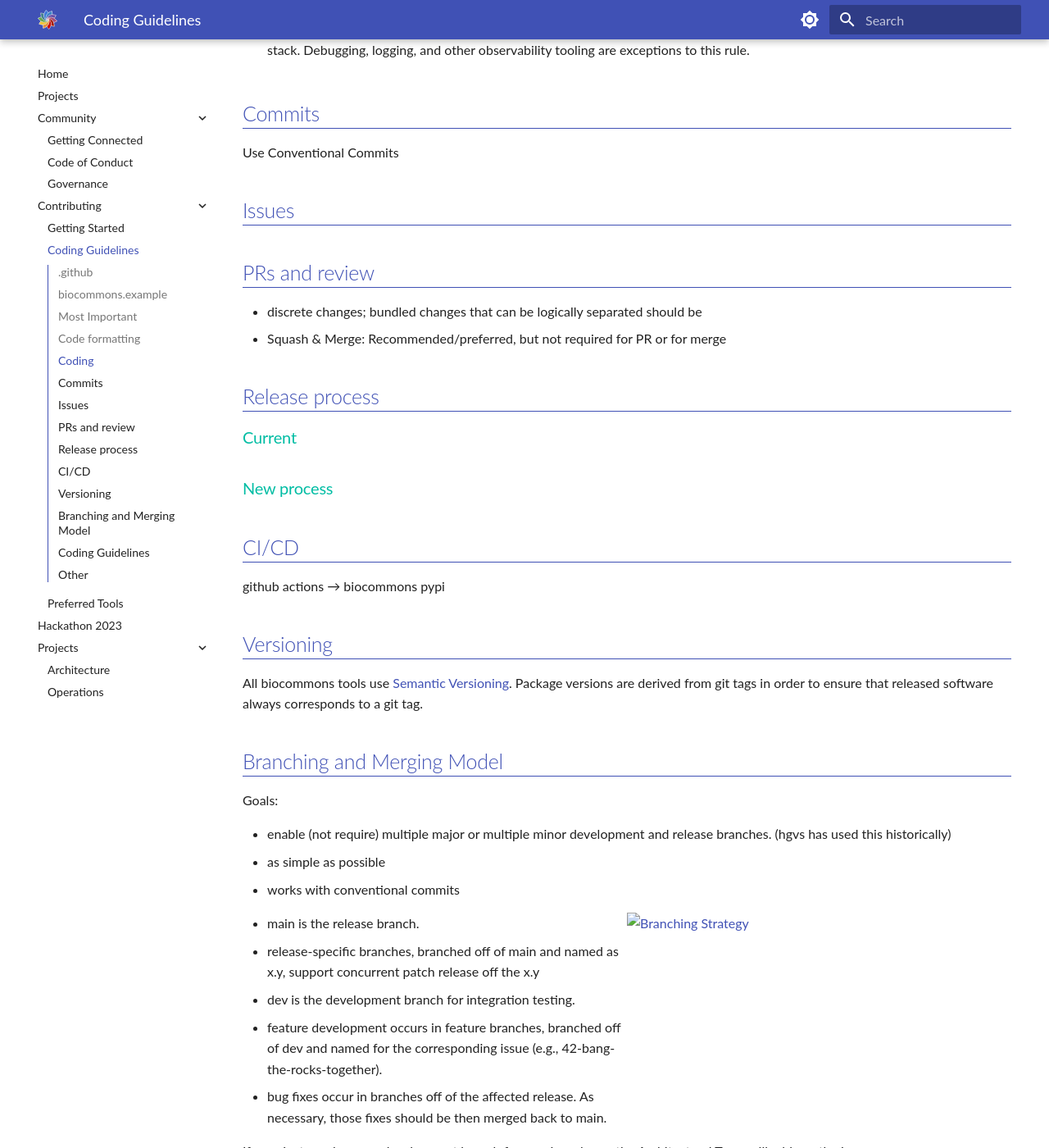
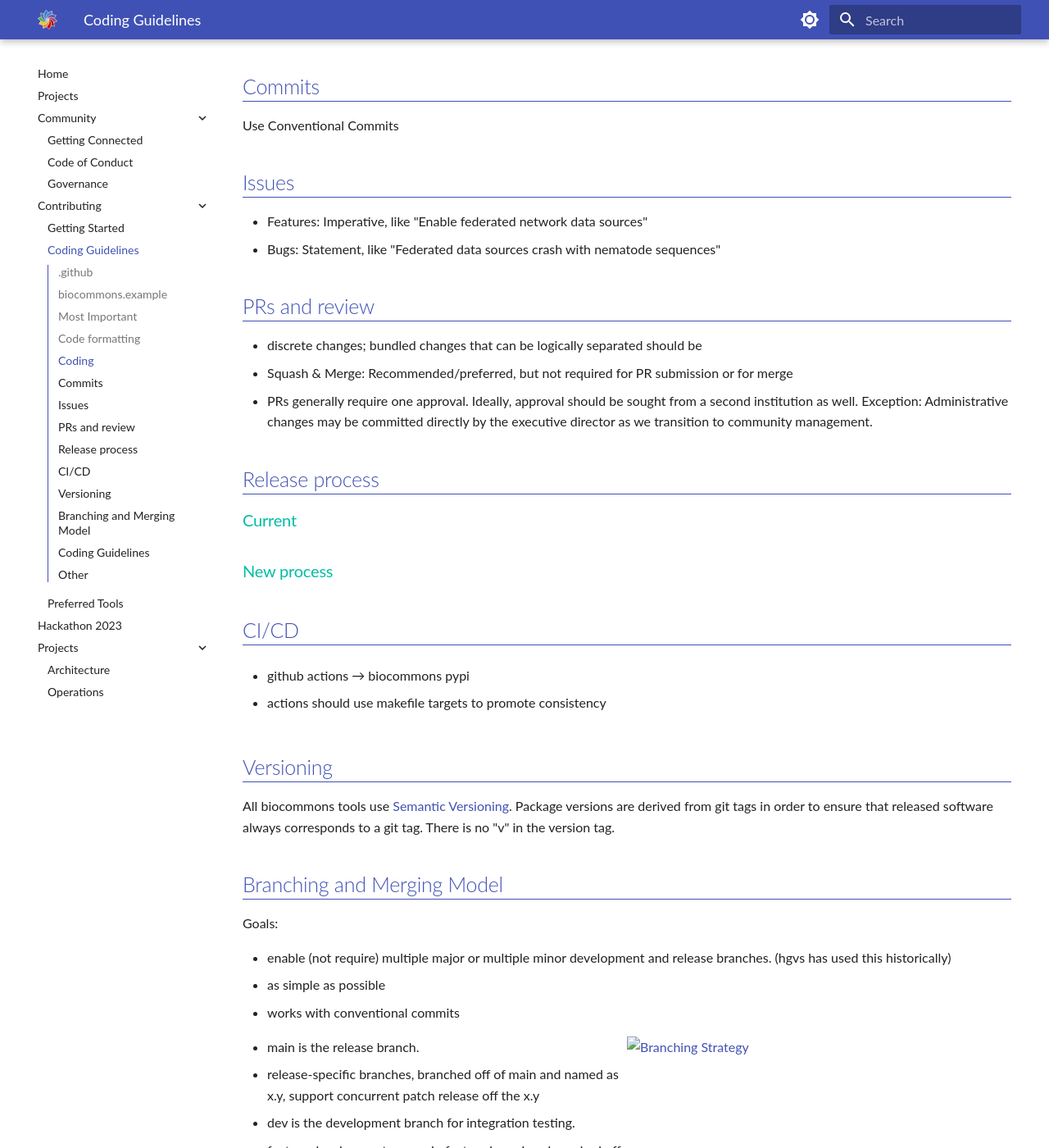
Before and after one commit to biocommons/biocommons.github.io, an MkDocs documentation site: the page built from docs/contributing/coding-guidelines.md, in a window 1280 px wide and 1400 px high, scrolled down 2448 px. Shown: the whole window at 82% size. Built offline with MkDocs 1.6.1 and Material for MkDocs 9.7.7, drawn with Linux system fonts in a browser that asks for light colours; some of the changed lines change nothing that is shown; some of the changed text lies outside the part shown.

Commit message:
removed redundant and stale coding guidelines

```diff
--- a/docs/contributing/coding-guidelines.md
+++ b/docs/contributing/coding-guidelines.md
@@ -73,8 +73,6 @@
   repo](https://github.com/biocommons/biocommons.example) to get started, for consistency.  Updates
   to the example will occasionally be merged into the repos.
 
-- branching main, dev, feature branches, nn-
-
 - 1-3 project leads are code owners. They are expected to meet and discuss as needed.
 - Code owners may commit directly. Everyone else needs to submit a PR from a fork.
 - All branches and PRs should be tied to a github issue for that repo with standard naming conventions.
@@ -99,11 +97,17 @@
 
 ## Issues
 
+- Features: Imperative, like "Enable federated network data sources"
+- Bugs: Statement, like "Federated data sources crash with nematode sequences"
+
+
 ## PRs and review
 
 - discrete changes; bundled changes that can be logically separated should be
-- Squash & Merge: Recommended/preferred, but not required for PR or for merge
-
+- Squash & Merge: Recommended/preferred, but not required for PR submission or for merge
+- PRs generally require one approval.  Ideally, approval should be sought from a second institution
+  as well. Exception: Administrative changes may be committed directly by the executive director
+  as we transition to community management.
 
 ## Release process
 
@@ -115,14 +119,16 @@
 
 ## CI/CD
 
-github actions → biocommons pypi
+- github actions → biocommons pypi
 
-
+- actions should use makefile targets to promote consistency
 
 ## Versioning
 
 All biocommons tools use [Semantic Versioning](https://semver.org/).  Package versions are derived from
-git tags in order to ensure that released software always corresponds to a git tag.
+git tags in order to ensure that released software always corresponds to a git tag.  There is no "v"
+in the version tag.
+
 
 ## Branching and Merging Model
 
@@ -156,35 +162,9 @@
 
 ## Coding Guidelines
 
-example repo
-
-Code in biocommons org
-
-
-Example repo
-Consistent setup from template
-
-versioning
-
-- semver
-- no v
-- directly from tag when possible
-- branching model
-- multiple version branches
-- dev in forks
+- example repo
 - protected branches
-- https://gist.github.com/chalasr/fd195d83a0a01e4291a8
 - Atomic Commits http://en.wikipedia.org/wiki/Atomic_commit#Atomic_Commit_Convention
-
-Pull requests
-
-- squash if you want before the PR
-- branch names 6-go-bonkers
-- Merge commit message used as default for changelog
-
-Review criteria
-
-Tagging, releasing, changelogs
 
 
 ## Other
```
